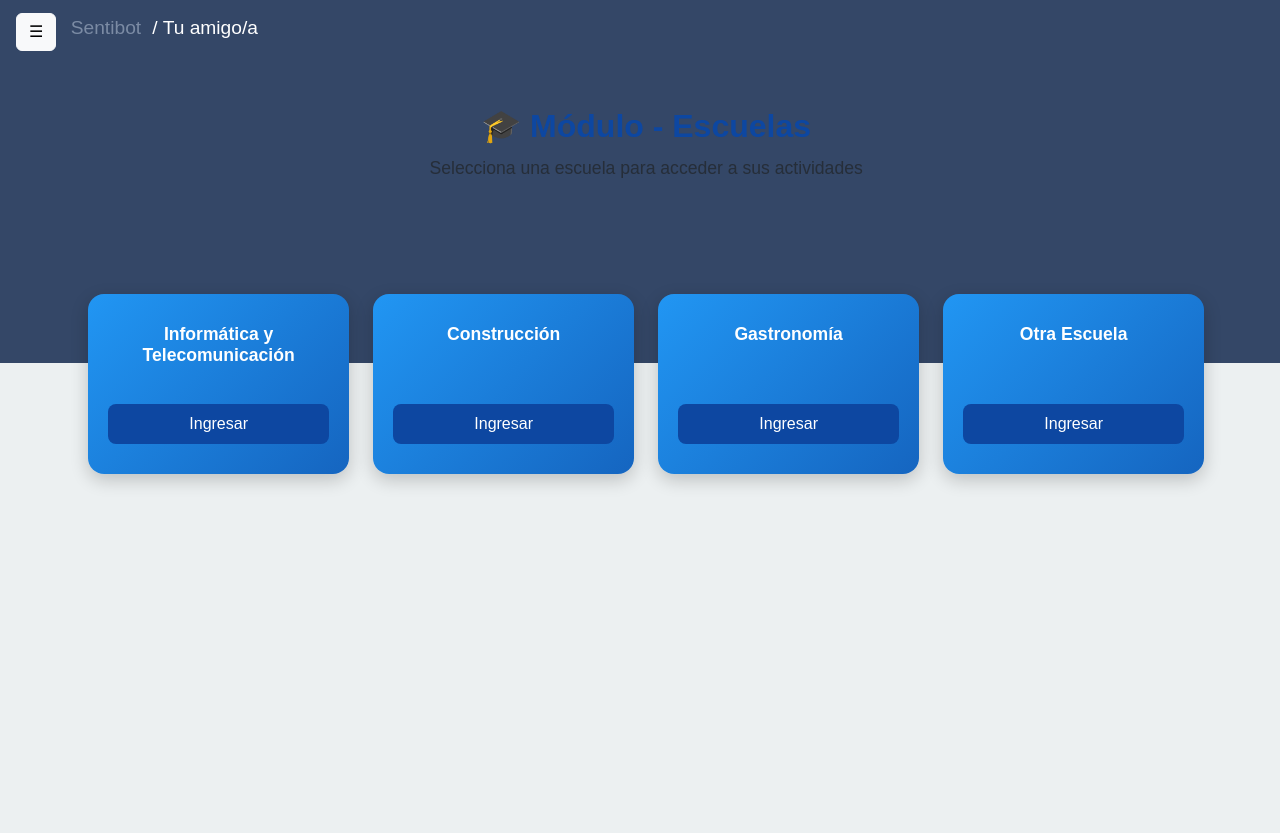
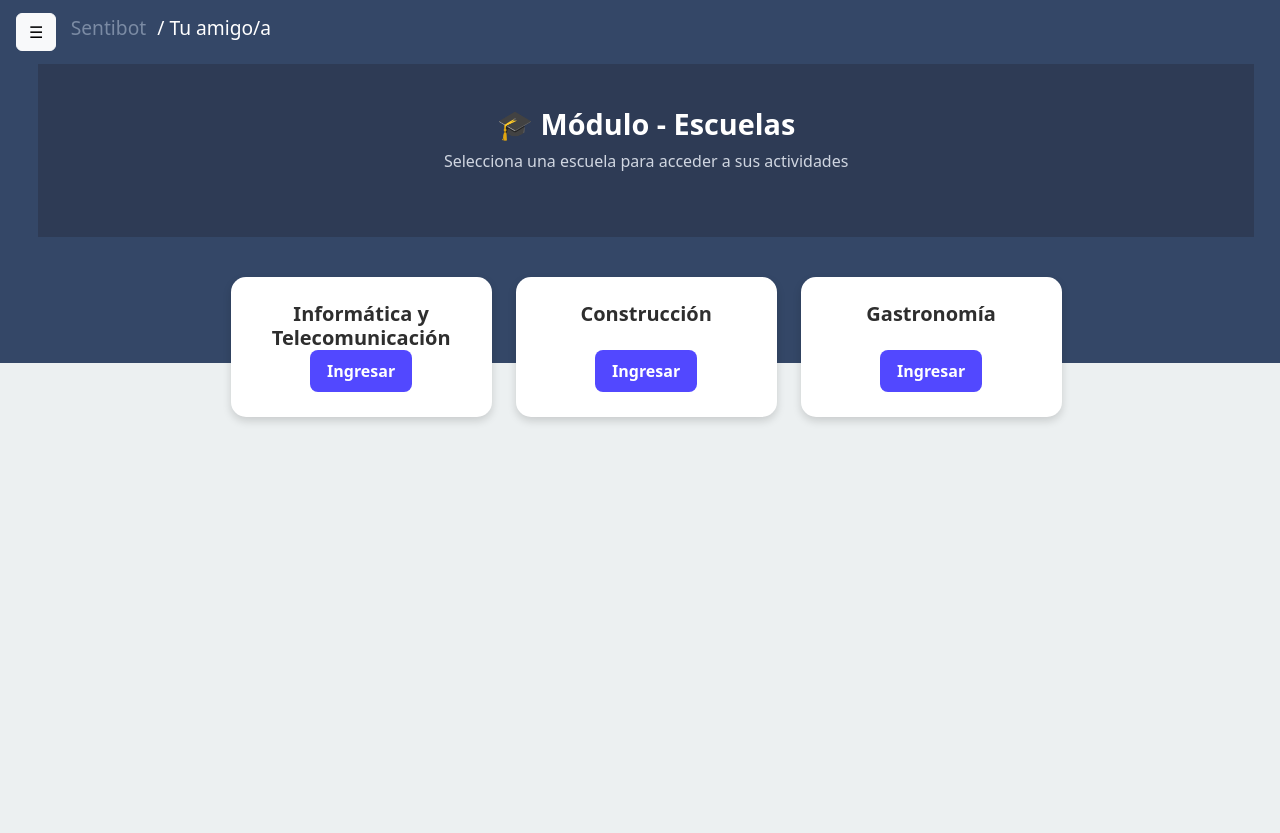
Before and after one commit to Leandrosan12/CAPSTONE_803D-Grupo2-Sentibot, a Django app: page /modulo_profesor/ in a window 1280 px wide. Run offline with Django 5.2, Linux system fonts and the light colour scheme; parts of the project's set-up code (start-up, migrations or seed data) failed here and were passed over; some libraries are stand-ins or nearby versions.

Commit message:
neuvos cambios a modelo de profesor

```diff
--- a/Sentibot_Desarrollo/ProhectoTitulo/settings.py
+++ b/Sentibot_Desarrollo/ProhectoTitulo/settings.py
@@ -69,7 +69,7 @@ DATABASES = {
         'ENGINE': 'django.db.backends.mysql',
         'NAME': 'sentibot',
         'USER': 'root',
-        'PASSWORD': 'lilo1309',
+        'PASSWORD': 'admin',
         'HOST': 'localhost',
         'PORT': '3306',
     }
--- a/Sentibot_Desarrollo/gestion/static/css/modulo_profesor.css
+++ b/Sentibot_Desarrollo/gestion/static/css/modulo_profesor.css
@@ -1,78 +1,74 @@
 body {
-  background: linear-gradient(180deg, #e7f0fa 0%, #c8dbf4 100%);
-  font-family: 'Poppins', sans-serif;
-  color: #333;
+  background-color: #f1f5f9;
 }
 
-/* Encabezado sin fondo azul */
+/* === Encabezado === */
 .encabezado-escuelas {
-  background: none;
-  color: #0d47a1;
-  padding-top: 40px;
-  padding-bottom: 10px;
+  background-color: #2e3b55;
+  color: white;
 }
 
 .titulo-modulo {
   font-weight: 700;
-  font-size: 2rem;
-  margin-bottom: 10px;
+  font-size: 1.8rem;
 }
 
 .descripcion {
-  font-size: 1.1rem;
-  color: #555;
+  color: #d0d6e1;
 }
 
-/* === Tarjetas de escuelas === */
+/* === Tarjetas === */
+.container-cards {
+  margin-top: 40px;
+  margin-bottom: 40px;
+}
+
 .card-escuela {
-  background: linear-gradient(135deg, #2196f3, #1565c0);
-  color: white;
-  text-align: center;
-  padding: 30px 20px;
-  border-radius: 16px;
-  box-shadow: 0 6px 18px rgba(0, 0, 0, 0.2);
-  transition: all 0.3s ease;
+  background: #ffffff;
+  border-radius: 15px;
+  box-shadow: 0 4px 8px rgba(0,0,0,0.15);
+  padding: 25px;
+  height: 100%;
   display: flex;
   flex-direction: column;
   justify-content: space-between;
-  height: 180px;
+  align-items: center;
+  text-align: center;
+  transition: all 0.3s ease;
 }
 
 .card-escuela:hover {
-  transform: translateY(-6px);
-  box-shadow: 0 10px 24px rgba(0, 0, 0, 0.25);
+  transform: translateY(-5px);
+  box-shadow: 0 6px 14px rgba(0,0,0,0.25);
 }
 
 .card-title {
-  font-size: 1.1rem;
   font-weight: 600;
-  margin-bottom: 20px;
+  color: #2e2e2e;
 }
 
-/* === Botón Ingresar === */
 .btn-ingresar {
-  background-color: #0d47a1;
-  border: none;
+  background-color: #5248ff;
   color: white;
+  font-weight: 600;
   border-radius: 8px;
-  padding: 8px 20px;
-  font-weight: 500;
-  transition: background-color 0.3s ease, transform 0.2s ease;
+  padding: 8px 16px;
 }
 
 .btn-ingresar:hover {
-  background-color: #08306b;
-  transform: translateY(-2px);
+  background-color: #4038cc;
 }
 
-/* Animación suave */
-@keyframes fadeIn {
-  from {
-    opacity: 0;
-    transform: translateY(10px);
-  }
-  to {
-    opacity: 1;
-    transform: translateY(0);
-  }
+/* === Módulo === */
+.modulo-escuela {
+  margin-top: 40px;
+  background-color: #f8fafc;
 }
+
+.modulo-contenido {
+  background-color: white;
+}
+
+.oculto {
+  display: none;
+}
--- /dev/null
+++ b/Sentibot_Desarrollo/gestion/static/js/modulo_profesor.js
@@ -0,0 +1,113 @@
+// Mostrar módulo
+function mostrarModulo(id) {
+  document.querySelectorAll('.modulo-escuela').forEach(m => m.classList.add('oculto'));
+  document.getElementById(id).classList.remove('oculto');
+  crearGraficos();
+}
+
+// Cerrar módulo
+function cerrarModulo() {
+  document.querySelectorAll('.modulo-escuela').forEach(m => m.classList.add('oculto'));
+}
+
+// Mostrar/Ocultar gráficos
+function mostrarGraficos() {
+  const g = document.getElementById('graficos');
+  g.classList.toggle('oculto');
+}
+
+// Editar módulo (placeholder)
+function editarModulo() {
+  alert("Función de edición en desarrollo.");
+}
+
+// Crear gráficos Chart.js
+function crearGraficos() {
+  const emocionesCtx = document.getElementById('chartEmociones');
+  const seccionesCtx = document.getElementById('chartSecciones');
+  const comparativaCtx = document.getElementById('chartComparativa');
+
+  if (!emocionesCtx || emocionesCtx.dataset.loaded) return;
+  emocionesCtx.dataset.loaded = true;
+
+  new Chart(emocionesCtx, {
+    type: 'bar',
+    data: {
+      labels: ['Alegría', 'Tristeza', 'Ira', 'Sorpresa', 'Miedo'],
+      datasets: [{
+        label: 'Nivel Emocional',
+        data: [12, 5, 8, 4, 3],
+        backgroundColor: ['#42a5f5','#ef5350','#66bb6a','#ffa726','#ab47bc']
+      }]
+    }
+  });
+
+  new Chart(seccionesCtx, {
+    type: 'doughnut',
+    data: {
+      labels: ['A', 'B', 'C', 'D'],
+      datasets: [{
+        label: 'Cantidad de Secciones',
+        data: [3, 4, 2, 1],
+        backgroundColor: ['#5c6bc0','#29b6f6','#8bc34a','#ff7043']
+      }]
+    }
+  });
+
+  new Chart(comparativaCtx, {
+    type: 'line',
+    data: {
+      labels: ['1°', '2°', '3°', '4° Medio'],
+      datasets: [{
+        label: 'Comparativa General',
+        data: [10, 15, 13, 18],
+        borderColor: '#3949ab',
+        fill: false
+      }]
+    }
+  });
+}
+
+// Generar PDF con los gráficos incluidos
+async function descargarPDF(nombreEscuela) {
+  const { jsPDF } = window.jspdf;
+  const doc = new jsPDF({ orientation: "portrait", unit: "mm", format: "a4" });
+
+  doc.setFontSize(18);
+  doc.text(`Informe Psicológico — ${nombreEscuela}`, 10, 20);
+  doc.setFontSize(12);
+  doc.text(`Psicóloga: {{ user.first_name }} {{ user.last_name }}`, 10, 30);
+  doc.text(`Fecha: ${new Date().toLocaleDateString()}`, 10, 38);
+
+  doc.setFontSize(14);
+  doc.text("Resumen General:", 10, 50);
+  doc.setFontSize(11);
+  doc.text([
+    "- Perfil Psicosocial del Grupo",
+    "- Clima Escolar y de Aula",
+    "- Factores de Riesgo y Protección",
+    "- Fortalezas del Grupo",
+    "- Necesidades de Intervención"
+  ], 15, 58);
+
+  // Capturar los gráficos como imágenes
+  const charts = ['chartEmociones', 'chartSecciones', 'chartComparativa'];
+  let yPos = 110;
+
+  for (let id of charts) {
+    const canvas = document.getElementById(id);
+    const imgData = await html2canvas(canvas).then(c => c.toDataURL('image/png'));
+    doc.addImage(imgData, 'PNG', 10, yPos, 90, 60);
+    if (id !== 'chartComparativa') yPos += 65;
+  }
+
+  // Página adicional con espacio para observaciones
+  doc.addPage();
+  doc.setFontSize(16);
+  doc.text("🧠 Observaciones de la Psicóloga", 10, 20);
+  doc.setFontSize(12);
+  doc.text("Notas:", 10, 30);
+  doc.rect(10, 35, 190, 230); // espacio para escribir
+
+  doc.save(`informe_${nombreEscuela}.pdf`);
+}
--- a/Sentibot_Desarrollo/gestion/templates/modulo_profesor.html
+++ b/Sentibot_Desarrollo/gestion/templates/modulo_profesor.html
@@ -4,49 +4,79 @@
 {% block title %}Actividades{% endblock %}
 
 {% block content %}
+<!-- === Estilos y librerías === -->
 <link rel="stylesheet" href="https://cdn.jsdelivr.net/npm/bootstrap@5.3.3/dist/css/bootstrap.min.css">
 <link rel="stylesheet" href="{% static 'css/modulo_profesor.css' %}">
+<script src="https://cdn.jsdelivr.net/npm/chart.js"></script>
+<script src="https://cdnjs.cloudflare.com/ajax/libs/jspdf/2.5.1/jspdf.umd.min.js"></script>
+<script src="https://html2canvas.hertzen.com/dist/html2canvas.min.js"></script>
 
+<!-- === Encabezado === -->
 <section class="encabezado-escuelas text-center py-5">
   <h2 class="titulo-modulo">🎓 Módulo - Escuelas</h2>
-  <p class="descripcion text-muted">Selecciona una escuela para acceder a sus actividades</p>
+  <p class="descripcion">Selecciona una escuela para acceder a sus actividades</p>
 </section>
 
-<div class="container my-5">
+<!-- === Tarjetas de escuelas === -->
+<div class="container container-cards">
   <div class="row justify-content-center g-4">
 
-    <!-- Tarjeta 1 -->
     <div class="col-12 col-sm-6 col-md-4 col-lg-3">
       <div class="card-escuela">
         <h5 class="card-title">Informática y Telecomunicación</h5>
-        <button class="btn btn-ingresar">Ingresar</button>
+        <button class="btn btn-ingresar" onclick="mostrarModulo('modulo-info')">Ingresar</button>
       </div>
     </div>
 
-    <!-- Tarjeta 2 -->
     <div class="col-12 col-sm-6 col-md-4 col-lg-3">
       <div class="card-escuela">
         <h5 class="card-title">Construcción</h5>
-        <button class="btn btn-ingresar">Ingresar</button>
+        <button class="btn btn-ingresar" onclick="mostrarModulo('modulo-construccion')">Ingresar</button>
       </div>
     </div>
 
-    <!-- Tarjeta 3 -->
     <div class="col-12 col-sm-6 col-md-4 col-lg-3">
       <div class="card-escuela">
         <h5 class="card-title">Gastronomía</h5>
-        <button class="btn btn-ingresar">Ingresar</button>
-      </div>
-    </div>
-
-    <!-- Tarjeta 4 -->
-    <div class="col-12 col-sm-6 col-md-4 col-lg-3">
-      <div class="card-escuela">
-        <h5 class="card-title">Otra Escuela</h5>
-        <button class="btn btn-ingresar">Ingresar</button>
+        <button class="btn btn-ingresar" onclick="mostrarModulo('modulo-gastro')">Ingresar</button>
       </div>
     </div>
 
   </div>
 </div>
+
+<!-- === Módulo: Informática === -->
+<div id="modulo-info" class="modulo-escuela oculto container text-center p-4">
+  <div class="modulo-contenido p-4 rounded shadow-sm text-start bg-white">
+    <h4 class="fw-bold mb-3 text-dark">Resumen del Grupo — Informática y Telecomunicación</h4>
+
+    <ul class="text-secondary">
+      <li>Perfil Psicosocial del Grupo</li>
+      <li>Clima Escolar y de Aula</li>
+      <li>Factores de Riesgo y Protección</li>
+      <li>Fortalezas del Grupo</li>
+      <li>Necesidades de Intervención</li>
+      <li>Actividades</li>
+    </ul>
+
+    <div class="mt-4 d-flex flex-wrap justify-content-center gap-2">
+      <button class="btn btn-primary" onclick="mostrarGraficos()">Gráficos</button>
+      <button class="btn btn-warning text-white fw-bold" onclick="editarModulo()">Editar</button>
+      <button class="btn btn-success fw-bold" onclick="descargarPDF('Informática y Telecomunicación')">Descargar</button>
+      <button class="btn btn-secondary" onclick="cerrarModulo()">Cerrar</button>
+    </div>
+  </div>
+
+  <!-- === Gráficos === -->
+  <div id="graficos" class="graficos mt-5 oculto">
+    <h4 class="text-dark mb-4 fw-semibold">📊 Análisis Gráfico</h4>
+    <div class="row g-4">
+      <div class="col-md-6 col-lg-4"><canvas id="chartEmociones"></canvas></div>
+      <div class="col-md-6 col-lg-4"><canvas id="chartSecciones"></canvas></div>
+      <div class="col-md-6 col-lg-4"><canvas id="chartComparativa"></canvas></div>
+    </div>
+  </div>
+</div>
+
+<script src="{% static 'js/modulo_profesor.js' %}"></script>
 {% endblock %}
--- a/Sentibot_Desarrollo/gestion/urls.py
+++ b/Sentibot_Desarrollo/gestion/urls.py
@@ -2,34 +2,36 @@ from django.urls import path
 from . import views
 
 urlpatterns = [
+    # --- Autenticación ---
     path('', views.login, name='login'),
+    path('logout/', views.logout_view, name='logout'),
+    path('registro/', views.registro, name='registro'),
+
+    # --- Páginas principales ---
     path('home/', views.home, name='home'),
     path('perfil/', views.perfil, name='perfil'),
-    path('registro/', views.registro, name='registro'),
-    path('logout/', views.logout_view, name='logout'),
     path('camara/', views.camara, name='camara'),
     path('agenda/', views.agenda_view, name='agenda'),
+    path('extra/', views.extra, name='extra'),
+
+    # --- Módulos principales ---
+    path('modulo/', views.modulo, name='modulo'),
+    path('modulo_profesor/', views.modulo_profesor, name='modulo_profesor'),
+
+    # --- Escuelas y Alumnos ---
+    path('modulo/escuelas/', views.escuelas, name='escuelas'),
+    path('modulo/alumnos/', views.alumnos, name='alumnos'),
+    path('modulo/detalle_alumno/<int:alumno_id>/', views.detalle_alumno, name='detalle_alumno'),
+
+    # --- Emociones y Dashboards ---
     path('emociones-data/', views.emociones_data, name='emociones_data'),
+    path('predict_emotion/', views.predict_emotion_view, name='predict_emotion'),
+    path('dashboard/', views.dashboard, name='dashboard'),
+    path('dashboard_emociones/', views.dashboard_emociones, name='dashboard_emociones'),
     path('seguimiento/', views.seguimiento, name='seguimiento'),
+
+    # --- Otros módulos ---
     path('actividades/', views.actividades, name='actividades'),
     path('lista_usuarios/', views.lista_usuarios, name='lista_usuarios'),
     path('mantenimiento/', views.mantenimiento, name='mantenimiento'),
-    path('extra/', views.extra, name='extra'),
-    path('modulo_profesor/', views.modulo_profesor, name='modulo_profesor'),
-    path('modulo/', views.modulo, name='modulo'),
-    path('modulo/escuelas/', views.escuelas, name='escuelas'),
-    path('modulo/alumnos/', views.alumnos, name='alumnos'),
-    path('modulo/detalle_alumno/<int:alumno_id>/', views.detalle_alumno, name='detalle_alumno'),
-    path("emociones-data/", views.emociones_data, name="emociones_data"),
-    path("dashboard/", views.dashboard, name="dashboard"),
-    path('emociones_data/', views.emociones_data, name='emociones_data'),
-    path('predict_emotion/', views.predict_emotion_view, name='predict_emotion'),
-    path('actividades/', views.actividades, name='actividades'),
-    path('dashboard_emociones/', views.dashboard_emociones, name='dashboard_emociones'),
-    path('lista_usuarios/', views.lista_usuarios, name='lista_usuarios'),
-    path('mantenimiento/', views.mantenimiento, name='mantenimiento'),
-    path('agenda/', views.agenda_view, name='agenda'),
-    path('extra/', views.extra, name='extra'),
-
-
 ]
--- a/Sentibot_Desarrollo/gestion/views.py
+++ b/Sentibot_Desarrollo/gestion/views.py
@@ -5,7 +5,6 @@ from django.template.loader import get_template
 from django.db.models import Count
 from django.db import connection
 from .models import Usuario, Emocion, EmocionReal, Sesion
-
 import json
 import base64
 from io import BytesIO
@@ -20,6 +19,7 @@ def home(request):
     if not request.user.is_authenticated:
         return redirect("login")
     return render(request, "home.html", {"user": request.user})
+
 
 def registro(request):
     if request.method == "POST":
@@ -42,6 +42,7 @@ def registro(request):
 
     return render(request, 'registro.html')
 
+
 def login(request):
     if request.method == "POST":
         email = request.POST.get('correo')
@@ -54,9 +55,11 @@ def login(request):
             return render(request, 'login.html', {'error': 'Correo o contraseña incorrectos'})
     return render(request, 'login.html')
 
+
 def logout_view(request):
     auth_logout(request)
     return redirect('login')
+
 
 # ------------------------------
 # Vistas principales
@@ -64,14 +67,18 @@ def logout_view(request):
 def perfil(request):
     return render(request, 'perfil.html')
 
+
 def camara(request):
     return render(request, 'camara.html')
+
 
 def extra(request):
     return render(request, 'extra.html')
 
+
 def agenda_view(request):
     return render(request, 'agenda.html')
+
 
 # ------------------------------
 # Módulos principales
@@ -79,12 +86,14 @@ def agenda_view(request):
 def modulo(request):
     return render(request, 'modulo/modulo.html')
 
+
 def modulo_profesor(request):
     profesores = [
         {'id': 1, 'nombre': 'Juan Torres', 'rut': '18.234.567-9', 'correo': 'juan.torres@duocuc.cl', 'telefono': '+569 87654321', 'sede': 'Santiago'},
         {'id': 2, 'nombre': 'María Rojas', 'rut': '17.123.456-0', 'correo': 'maria.rojas@duocuc.cl', 'telefono': '+569 91234567', 'sede': 'Melipilla'},
     ]
     return render(request, 'modulo_profesor.html', {'profesores': profesores})
+
 
 # ------------------------------
 # Módulo Alumnos y Escuelas
@@ -96,8 +105,10 @@ def alumnos(request):
         alumnos = [dict(zip(columnas, fila)) for fila in cursor.fetchall()]
     return render(request, 'alumnos.html', {'alumnos': alumnos})
 
+
 def dashboard(request):
     return render(request, "dashboard.html")
+
 
 def detalle_alumno(request, alumno_id):
     with connection.cursor() as cursor:
@@ -106,11 +117,13 @@ def detalle_alumno(request, alumno_id):
         alumno = dict(zip(columnas, cursor.fetchone()))
     return render(request, 'detalle_alumno.html', {'alumno': alumno})
 
+
 def escuelas(request):
     escuelas = [
-        {'id': 1, 'nombre': 'Escuela de Ingeniería', 'carreras': ['Informática', 'Civil', 'Industrial'], 'sede': 'Santiago'},
-        {'id': 2, 'nombre': 'Escuela de Construcción', 'carreras': ['Construcción', 'Arquitectura'], 'sede': 'Quilpué'},
-        {'id': 3, 'nombre': 'Escuela de Medicina', 'carreras': ['Medicina', 'Enfermería'], 'sede': 'Concepción'},
+        {'id': 1, 'nombre': 'Informática y Telecomunicación', 'carreras': ['Programación', 'Redes'], 'sede': 'Melipilla'},
+        {'id': 2, 'nombre': 'Construcción', 'carreras': ['Edificación', 'Arquitectura'], 'sede': 'Melipilla'},
+        {'id': 3, 'nombre': 'Gastronomía', 'carreras': ['Cocina Profesional', 'Pastelería'], 'sede': 'Melipilla'},
+        {'id': 4, 'nombre': 'Otra Escuela', 'carreras': ['Diseño', 'Administración'], 'sede': 'Melipilla'},
     ]
     return render(request, 'escuelas.html', {'escuelas': escuelas})
 
@@ -120,6 +133,7 @@ def escuelas(request):
 # ------------------------------
 def actividades(request):
     return render(request, 'actividades.html')
+
 
 # ------------------------------
 # Datos y seguimiento
@@ -137,6 +151,7 @@ def emociones_data(request):
         "values": [row[1] for row in rows],
     }
     return JsonResponse(data)
+
 
 def predict_emotion_view(request):
     if request.method == "POST":
@@ -158,6 +173,7 @@ def predict_emotion_view(request):
         label, confidence = predict_emotion(image)
         return JsonResponse({"label": label, "confidence": confidence})
 
+
 # ------------------------------
 # Seguimiento Emociones
 # ------------------------------
@@ -169,6 +185,7 @@ def seguimiento(request):
         'emociones_labels': etiquetas,
         'emociones_counts': valores,
     })
+
 
 # ------------------------------
 # Nueva vista: Dashboard Emociones
@@ -182,6 +199,7 @@ def dashboard_emociones(request):
         'emociones_counts': valores,
     })
 
+
 # ------------------------------
 # Lista de usuarios
 # ------------------------------
@@ -192,8 +210,56 @@ def lista_usuarios(request):
         datos = [dict(zip(columnas, row)) for row in cursor.fetchall()]
     return render(request, 'lista_usuarios.html', {'usuarios': datos})
 
+
 # ------------------------------
 # Mantenimiento
 # ------------------------------
 def mantenimiento(request):
     return render(request, 'mantenimiento.html')
+
+
+# ------------------------------
+# Detalle de Escuela (simulación)
+# ------------------------------
+def detalle_escuela(request, nombre_escuela):
+    """
+    Simula los detalles de cada escuela.
+    En el futuro, esto se conectará con la base de datos.
+    """
+    detalles = {
+        "Informática y Telecomunicación": {
+            "nombre": "Informática y Telecomunicación",
+            "sede": "Melipilla",
+            "director": "Juan Torres",
+            "correo": "juan.torres@duocuc.cl",
+            "telefono": "+569 87654321",
+            "descripcion": "Escuela enfocada en formar profesionales en programación, redes y tecnologías emergentes."
+        },
+        "Construcción": {
+            "nombre": "Construcción",
+            "sede": "Melipilla",
+            "director": "María Rojas",
+            "correo": "maria.rojas@duocuc.cl",
+            "telefono": "+569 91234567",
+            "descripcion": "Escuela especializada en proyectos de edificación y obras civiles."
+        },
+        "Gastronomía": {
+            "nombre": "Gastronomía",
+            "sede": "Melipilla",
+            "director": "Pedro López",
+            "correo": "pedro.lopez@duocuc.cl",
+            "telefono": "+569 99999999",
+            "descripcion": "Formación profesional en cocina nacional e internacional."
+        },
+        "Otra Escuela": {
+            "nombre": "Otra Escuela",
+            "sede": "Melipilla",
+            "director": "Ana Díaz",
+            "correo": "ana.diaz@duocuc.cl",
+            "telefono": "+569 88888888",
+            "descripcion": "Centro académico con múltiples áreas de conocimiento."
+        }
+    }
+
+    escuela = detalles.get(nombre_escuela, None)
+    return render(request, "detalle_escuela.html", {"escuela": escuela})
```
Also changed, not shown: Sentibot_Desarrollo/gestion/models.py (+15 -17 lines), Sentibot_Desarrollo/gestion/migrations/0001_initial.py.
